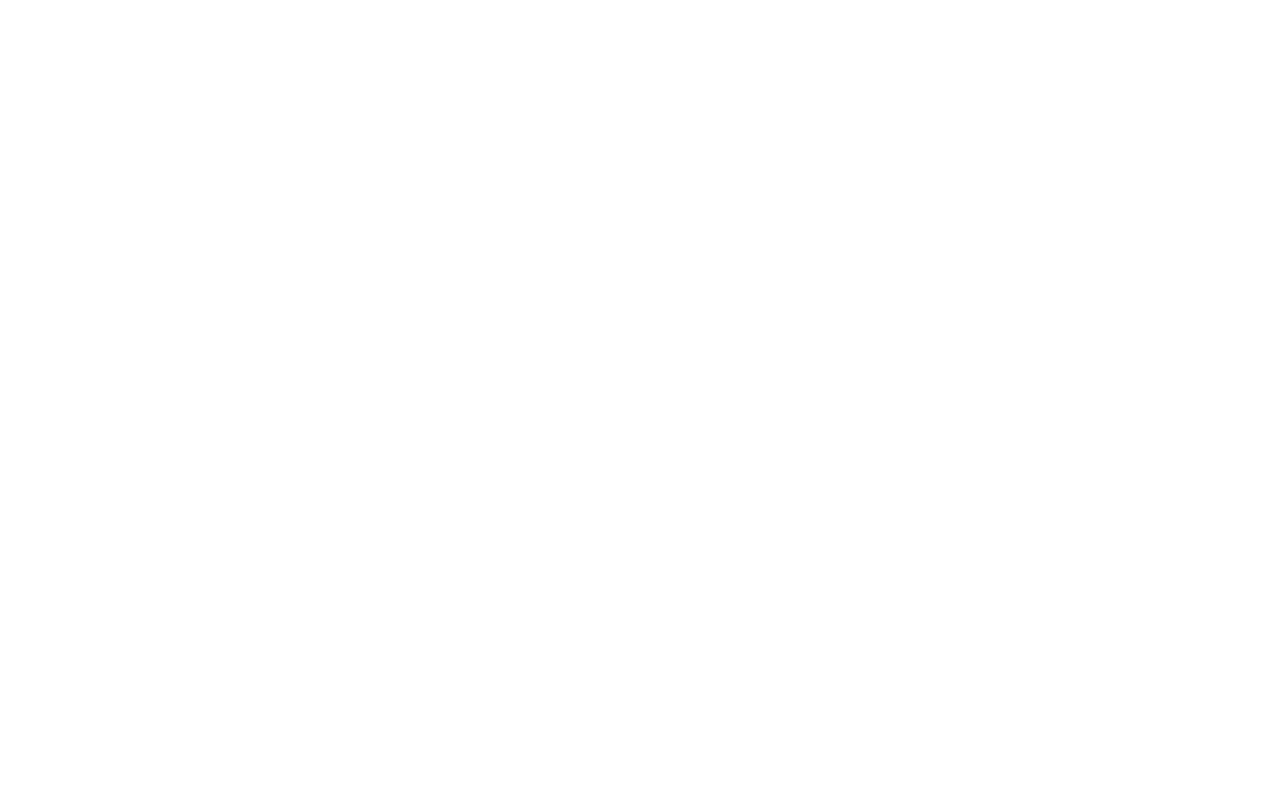
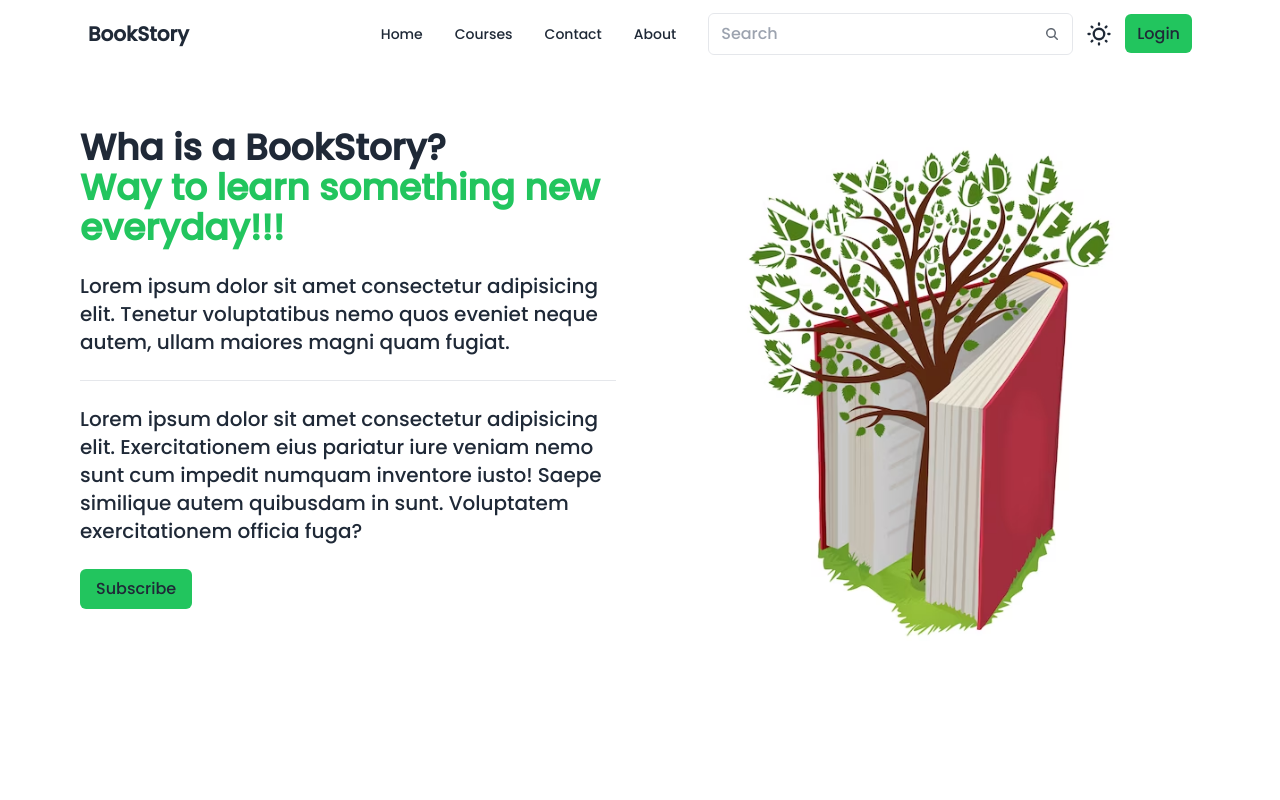
Before and after one commit to jagdishbutte/BookStory, a React (Vite) app in the folder Frontend/: page /about in a window 1280 px wide. Before the commit this address had no page. Shown: the top 800 px of the page. Built offline with nearby package versions, Linux system fonts and the light colour scheme.

Commit message:
About Us Page Created

```diff
--- a/Frontend/src/App.jsx
+++ b/Frontend/src/App.jsx
@@ -3,7 +3,8 @@
 import { Route, Routes } from "react-router-dom";
 import Courses from "./components/courses/Courses";
 import Signup from "./components/Signup";
-import Contact from "./components/Contactus/Contact";
+import Contact from "./components/contact/Contact";
+import About from "./components/about/About";
 
 function App() {
   return (
@@ -14,6 +15,7 @@
           <Route path="/course" element={<Courses />} />
           <Route path="/signup" element={<Signup />} />
           <Route path="/contact" element={<Contact />} />
+          <Route path="/about" element={<About />} />
         </Routes>
       </div>
     </>
--- /dev/null
+++ b/Frontend/src/components/Aboutus.jsx
@@ -0,0 +1,40 @@
+import React from "react";
+
+function Aboutus() {
+  return (
+    <>
+      <div className="max-w-screen-2xl container mx-auto md:px-20 px-4 flex flex-col space-y-6 md:flex-row">
+        <div className="w-full md:w-1/2 mt-12 md:mt-32 order-2 md:order-1">
+          <div className="space-y-6 md:mr-6">
+            <h1 className="text-4xl font-bold">
+              Wha is a BookStory?
+              <br />
+              <span className="text-green-500">Way to learn something new everyday!!!</span>
+            </h1>
+            <p className="text-xl">
+              Lorem ipsum dolor sit amet consectetur adipisicing elit. Tenetur
+              voluptatibus nemo quos eveniet neque autem, ullam maiores magni
+              quam fugiat.
+            </p>
+            <hr />
+            <p className="text-xl">
+              Lorem ipsum dolor sit amet consectetur adipisicing elit. Exercitationem eius pariatur iure veniam nemo sunt cum impedit numquam inventore iusto! Saepe similique autem quibusdam in sunt. Voluptatem exercitationem officia fuga?
+            </p>
+          </div>
+          <button className="mt-6 bg-green-500 hover:bg-green-400 px-4 py-2 rounded-md duration-300">
+            Subscribe
+          </button>
+        </div>
+        <div className="w-full md:w-1/2 order-1">
+          <img
+            src="banner.jpg"
+            alt="BookStory"
+            className="h-92 w-92 mt-20 md:mt-20 rounded-lg"
+          />
+        </div>
+      </div>
+    </>
+  );
+}
+
+export default Aboutus;
--- a/Frontend/src/components/Contactus.jsx
+++ b/Frontend/src/components/Contactus.jsx
@@ -10,7 +10,7 @@
   const onSubmit = (data) => console.log(data);
   return (
     <>
-      <div className="flex h-[600px] items-center justify-center">
+      <div className="flex h-[600px] items-center justify-center mx-6">
         <div className="w-[600px]">
           <div className="">
             <form
--- a/Frontend/src/components/Navbar.jsx
+++ b/Frontend/src/components/Navbar.jsx
@@ -98,10 +98,10 @@
               <ul className="menu menu-horizontal px-1">{navItems}</ul>
             </div>
             <div className="hidden md:block">
-              <label className="px-3 py-2 border rounded-md flex items-center gap-2">
+              <label className="px-3 py-2 border rounded-md flex items-center gap-2  dark:bg-slate-800 dark:text-white">
                 <input
                   type="text"
-                  className="grow outline-none dark:bg-slate-900 dark:text-white"
+                  className="grow outline-none  dark:bg-slate-800 dark:text-white"
                   placeholder="Search"
                 />
                 <svg
--- /dev/null
+++ b/Frontend/src/components/about/About.jsx
@@ -0,0 +1,19 @@
+import React from "react";
+import Navbar from "../Navbar";
+import Footer from "../Footer";
+import Aboutus from "../Aboutus";
+
+
+function About() {
+  return (
+    <div className="">
+      <Navbar />
+      <div className="min-h-screen">
+        <Aboutus />
+      </div>
+      <Footer />
+    </div>
+  );
+}
+
+export default About;
```
Also changed, not shown: Frontend/src/components/contact/Contact.jsx (renamed from Frontend/src/components/Contactus/Contact.jsx).
